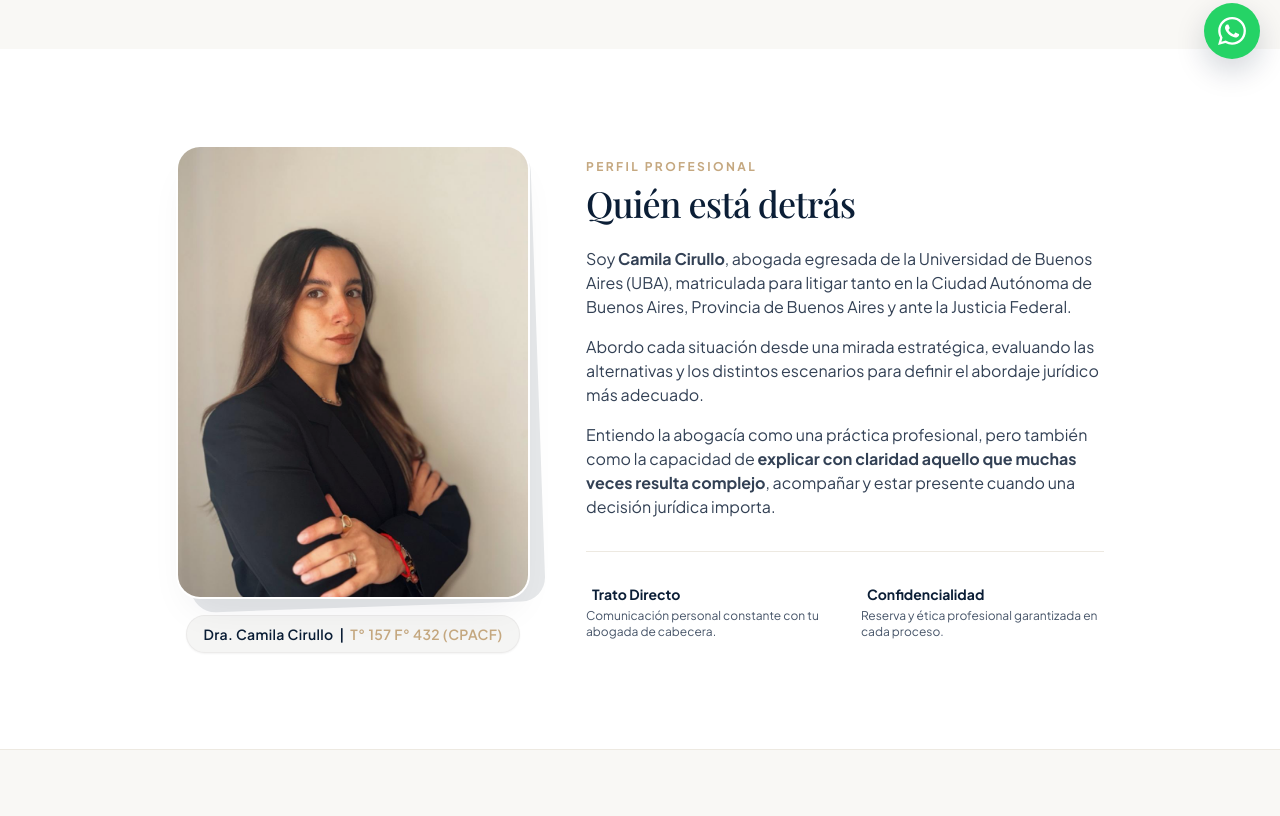
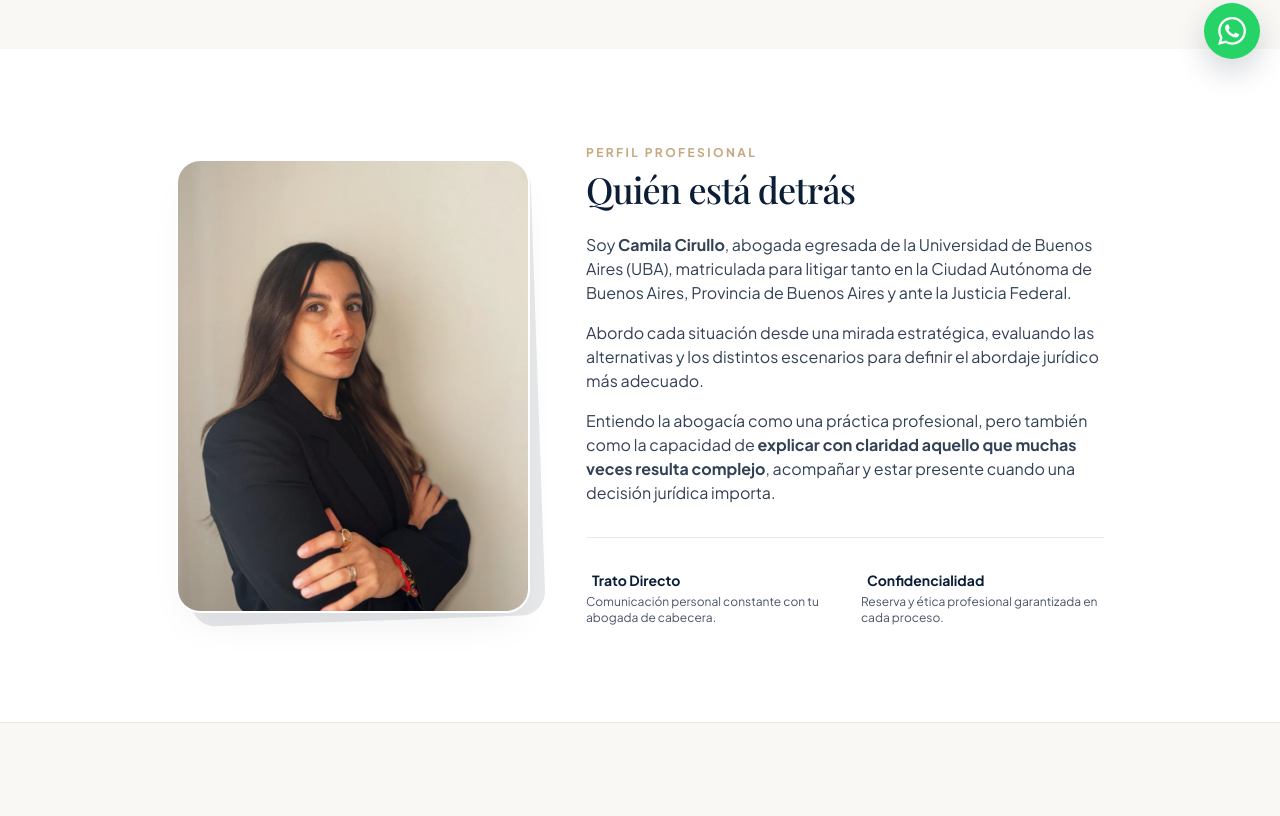
Before and after one commit to martuugreco1104/Cirullo-Abogados, a website: page cirullo_abogados_landing_page.html in a window 1280 px wide. Shown: the part 721-1537 px from the top of the page. Drawn offline with nearby package versions, Linux system fonts and the light colour scheme; some icons are missing; a web font is replaced by a local one.

Commit message:
Quitar temporalmente etiqueta de nombre y matricula debajo de la foto

```diff
--- a/cirullo_abogados_landing_page.html
+++ b/cirullo_abogados_landing_page.html
@@ -193,7 +193,7 @@
         <div class="grid grid-cols-1 md:grid-cols-12 gap-10 lg:gap-14 items-center">
 
           <!-- COLUMNA FOTO (Marco refinado) -->
-          <div class="md:col-span-5 flex justify-center flex-col items-center">
+          <div class="md:col-span-5 flex justify-center">
             <div class="relative w-full max-w-sm">
               <!-- Elemento decorativo de fondo -->
               <div class="absolute inset-0 bg-brand-petrol rounded-3xl transform -rotate-2 translate-x-2 translate-y-2 opacity-10"></div>
@@ -203,13 +203,6 @@
                      alt="Dra. Camila Cirullo - Abogada UBA"
                      class="w-full h-[450px] object-cover object-top filter brightness-[0.98]">
               </div>
-            </div>
-
-            <!-- Etiqueta debajo de la foto -->
-            <div class="mt-4 text-center">
-              <span class="inline-block px-4 py-2 rounded-full bg-stone-100 text-brand-petrol text-sm font-semibold border border-stone-200/60 shadow-sm tracking-wide">
-                Dra. Camila Cirullo &nbsp;|&nbsp; <span class="text-brand-accent">T° 157 F° 432 (CPACF)</span>
-              </span>
             </div>
           </div>
 
```
Also changed, not shown: index.html (+1 -8 lines).
